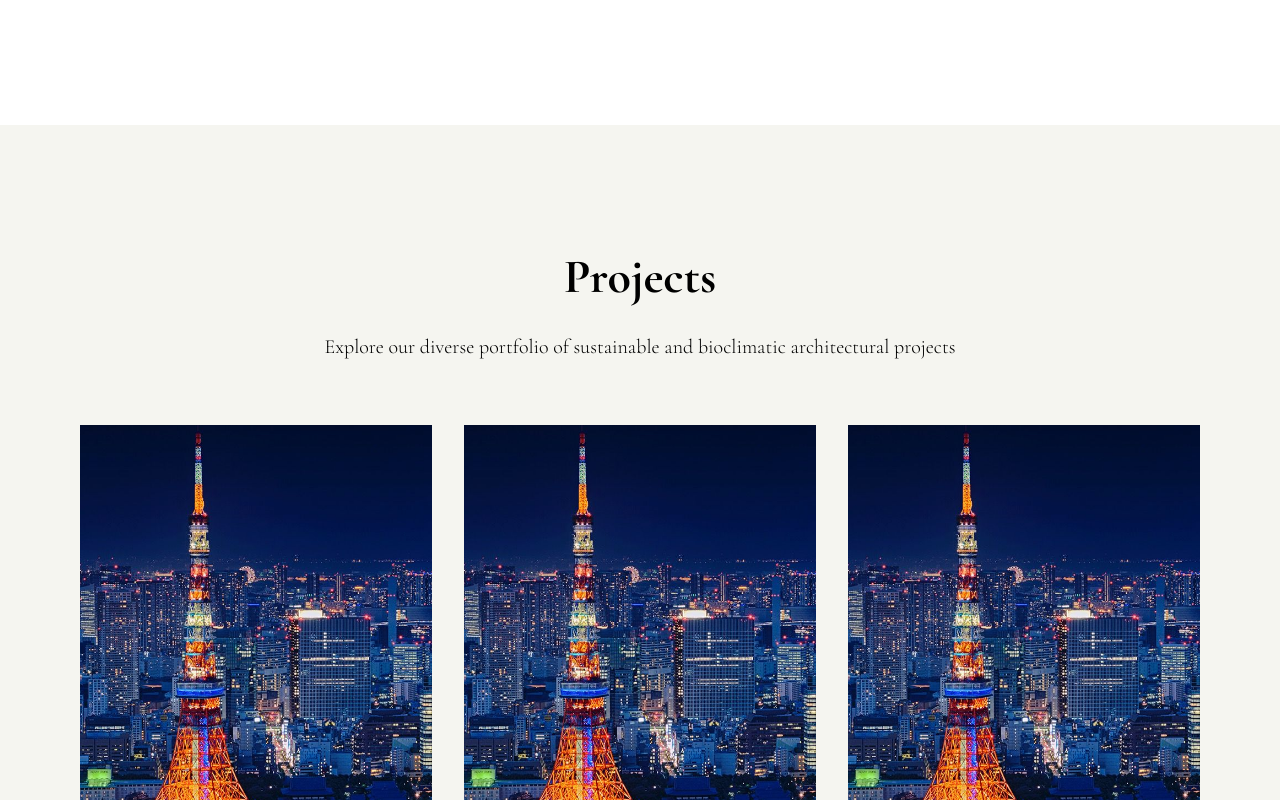
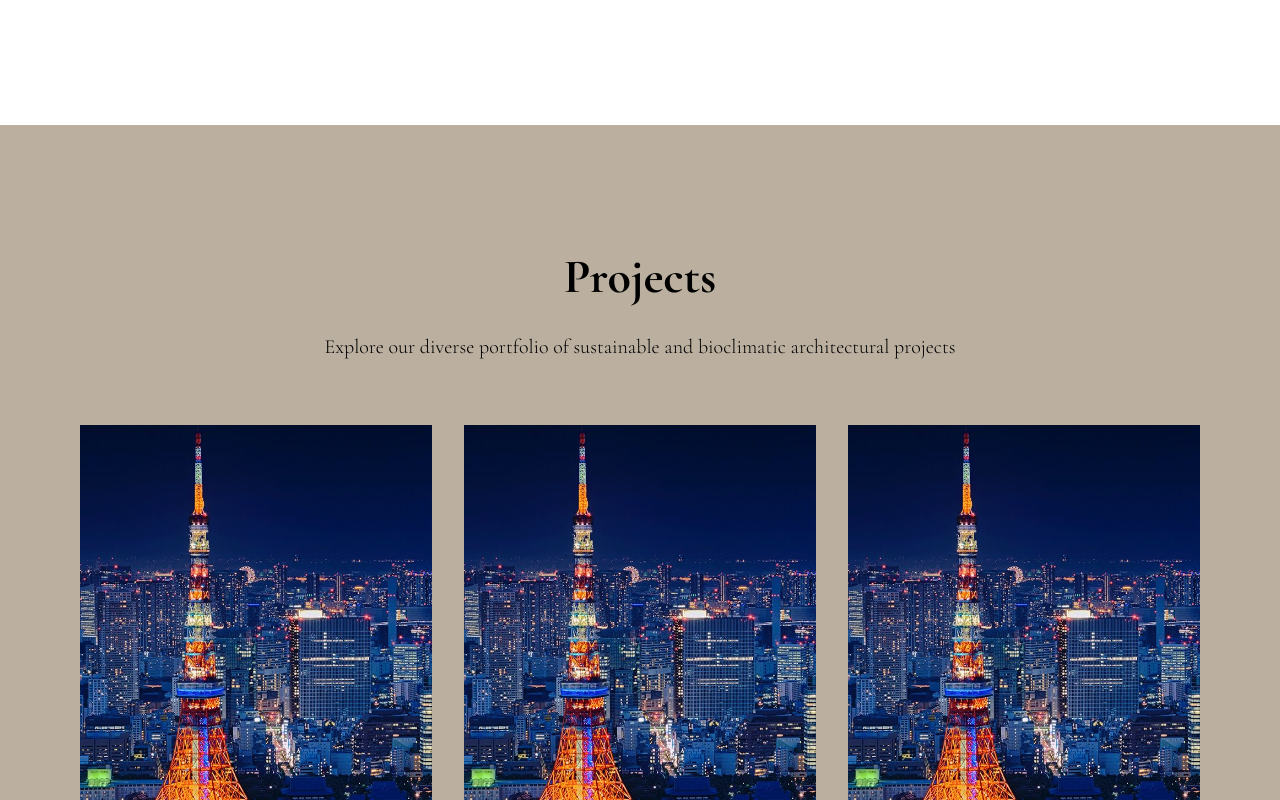
Before and after one commit to botflowlab/AndresCastroWebsite, a React (Vite) app: page / in a window 1280 px wide. Shown: the part 1840-2640 px from the top of the page. Built offline with nearby package versions, Linux system fonts and the light colour scheme; a web font is replaced by a local one.

Commit message:
Updated ProjectsSection.jsx

```diff
--- a/src/components/sections/ProjectsSection.jsx
+++ b/src/components/sections/ProjectsSection.jsx
@@ -7,7 +7,7 @@ function ProjectsSection() {
   const navigate = useNavigate();
 
   return (
-    <section className="w-full py-32 bg-[#f5f5f0]">
+    <section className="w-full py-32 bg-[#BBB0A0]">
       <div className="max-w-6xl mx-auto px-4">
         <div className="text-center mb-16">
           <h2 className="text-2xl sm:text-3xl md:text-5xl font-bold mb-8 font-cormorant">{t('nav.projects')}</h2>
```
